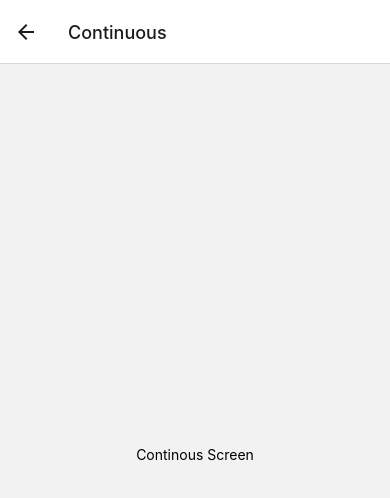
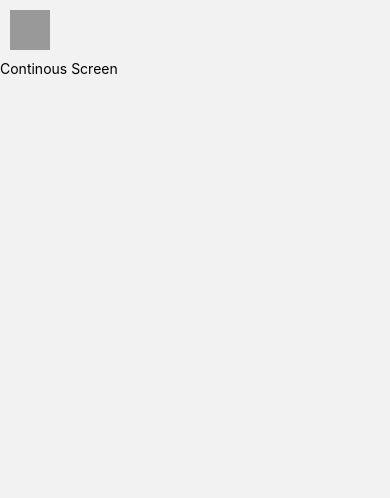
Before and after one commit to william-hollywood/Calculatorinator, a React Native app: screen / in a window 390 px wide. Both pictures are taken after a click on the button "CONTINUOUS". Shown: the top 498 px of the page. Built offline with nearby package versions, Linux system fonts and the light colour scheme.

Commit message:
making basic custom menu
current bug with the grapher

```diff
--- a/App.tsx
+++ b/App.tsx
@@ -1,14 +1,43 @@
-import { NavigationContainer } from '@react-navigation/native';
+import { NavigationContainer, useNavigation } from '@react-navigation/native';
 import { createNativeStackNavigator } from '@react-navigation/native-stack';
 import React from 'react';
-import { Button, View, Text } from 'react-native';
+import { Button, View, Text, StyleSheet, TouchableOpacity } from 'react-native';
 import { SafeAreaProvider } from 'react-native-safe-area-context';
 
 import useCachedResources from './hooks/useCachedResources';
+import { RootStackParamList } from './types';
 
-function HomeScreen({navigation}: {navigation: any}) {
+const menuHeight = 60;
+const menuBackSize = 40;
+var x: any;
+
+function backButton() {
+  const navigation = useNavigation();
+  console.log(x)
+  if (x == 'None') return;
+  else
+    return (
+      <TouchableOpacity
+        style={{ width: menuBackSize, height: menuBackSize, margin: (menuHeight - menuBackSize) / 2, backgroundColor: '#999999', }}
+        onPress={() => navigation.navigate(x)}
+      ></TouchableOpacity>
+    );
+}
+
+
+function Header({ name, backPage }: { name: string, backPage: any }) {
+  console.log(backPage);
+  x = backPage;
   return (
-    <View style={{ flex: 1, alignItems: 'center', justifyContent: 'center' }}>
+    <View style={{ height: menuHeight }}>
+      {backButton()}
+    </View>);
+}
+
+function HomeScreen({ navigation }: { navigation: any }) {
+  return (
+    <View>
+      <Header name='Home' backPage='None' />
       <Button
         title="Continuous"
         onPress={() => navigation.navigate('Continuous')}
@@ -29,41 +58,58 @@ function HomeScreen({navigation}: {navigation: any}) {
   );
 }
 
-function ContinousScreen() {
+function ContinousScreen({ navigation }: { navigation: any }) {
   return (
-    <View style={{ flex: 1, alignItems: 'center', justifyContent: 'center' }}>
+    <View>
+      <Header name='Continous Screen' backPage='Home' />
       <Text>Continous Screen</Text>
     </View>
   );
 }
 
-function GrapherScreen() {
+function GrapherScreen({ navigation }: { navigation: any }) {
   return (
-    <View style={{ flex: 1, alignItems: 'center', justifyContent: 'center' }}>
+    <View>
+      <Header name='Grapher Screen' backPage='Home' />
       <Text>Grapher Screen</Text>
+      <Button
+        title="Graph"
+        onPress={() => navigation.navigate('Graph')}
+      />
     </View>
   );
 }
 
-function UnitScreen() {
+function GraphScreen({ navigation }: { navigation: any }) {
   return (
-    <View style={{ flex: 1, alignItems: 'center', justifyContent: 'center' }}>
+    <View>
+      <Header name='Graph Screen' backPage='Grapher' />
+      <Text>Graph Screen</Text>
+    </View>
+  );
+}
+
+function UnitScreen({ navigation }: { navigation: any }) {
+  return (
+    <View>
+      <Header name='Unit Screen' backPage='Home' />
       <Text>Unit Screen</Text>
     </View>
   );
 }
 
-function SettingsScreen() {
+function SettingsScreen({ navigation }: { navigation: any }) {
   return (
-    <View style={{ flex: 1, alignItems: 'center', justifyContent: 'center' }}>
+    <View>
+      <Header name='Settings Screen' backPage='Home' />
       <Text>Settings Screen</Text>
     </View>
   );
 }
 
-const Stack = createNativeStackNavigator();
 export default function App() {
   const isLoadingComplete = useCachedResources();
+  const Stack = createNativeStackNavigator();
 
   if (!isLoadingComplete) {
     return null;
@@ -71,10 +117,11 @@ export default function App() {
     return (
       <SafeAreaProvider>
         <NavigationContainer>
-          <Stack.Navigator initialRouteName="Home">
+          <Stack.Navigator initialRouteName="Home" screenOptions={{ headerShown: false }}>
             <Stack.Screen name="Home" component={HomeScreen} />
             <Stack.Screen name="Continuous" component={ContinousScreen} />
             <Stack.Screen name="Grapher" component={GrapherScreen} />
+            <Stack.Screen name="Graph" component={GraphScreen} />
             <Stack.Screen name="Unit" component={UnitScreen} />
             <Stack.Screen name="Settings" component={SettingsScreen} />
           </Stack.Navigator>
@@ -83,3 +130,9 @@ export default function App() {
     );
   }
 }
+
+const styles = StyleSheet.create({
+  menu: {
+    justifyContent: 'center',
+  },
+});
```
